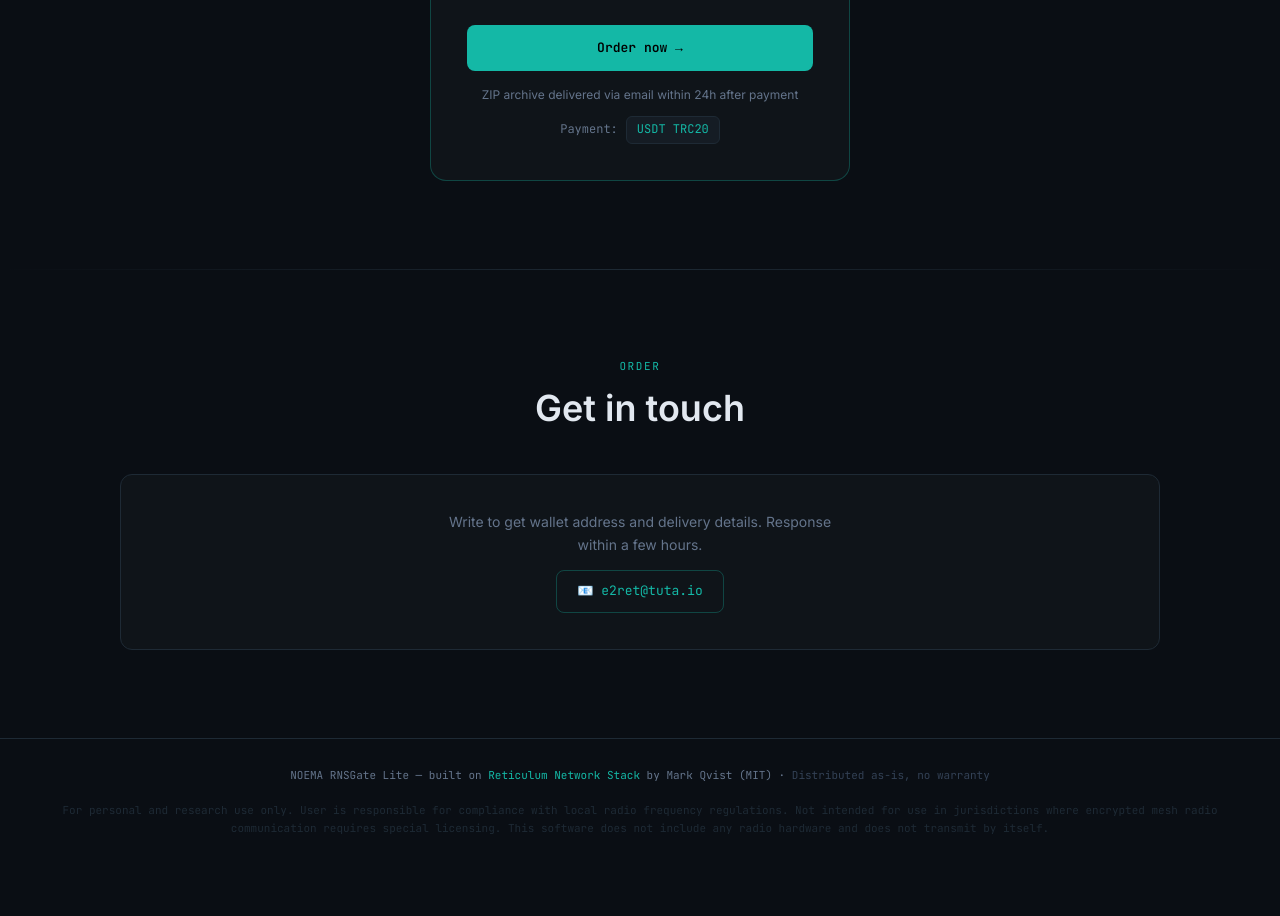
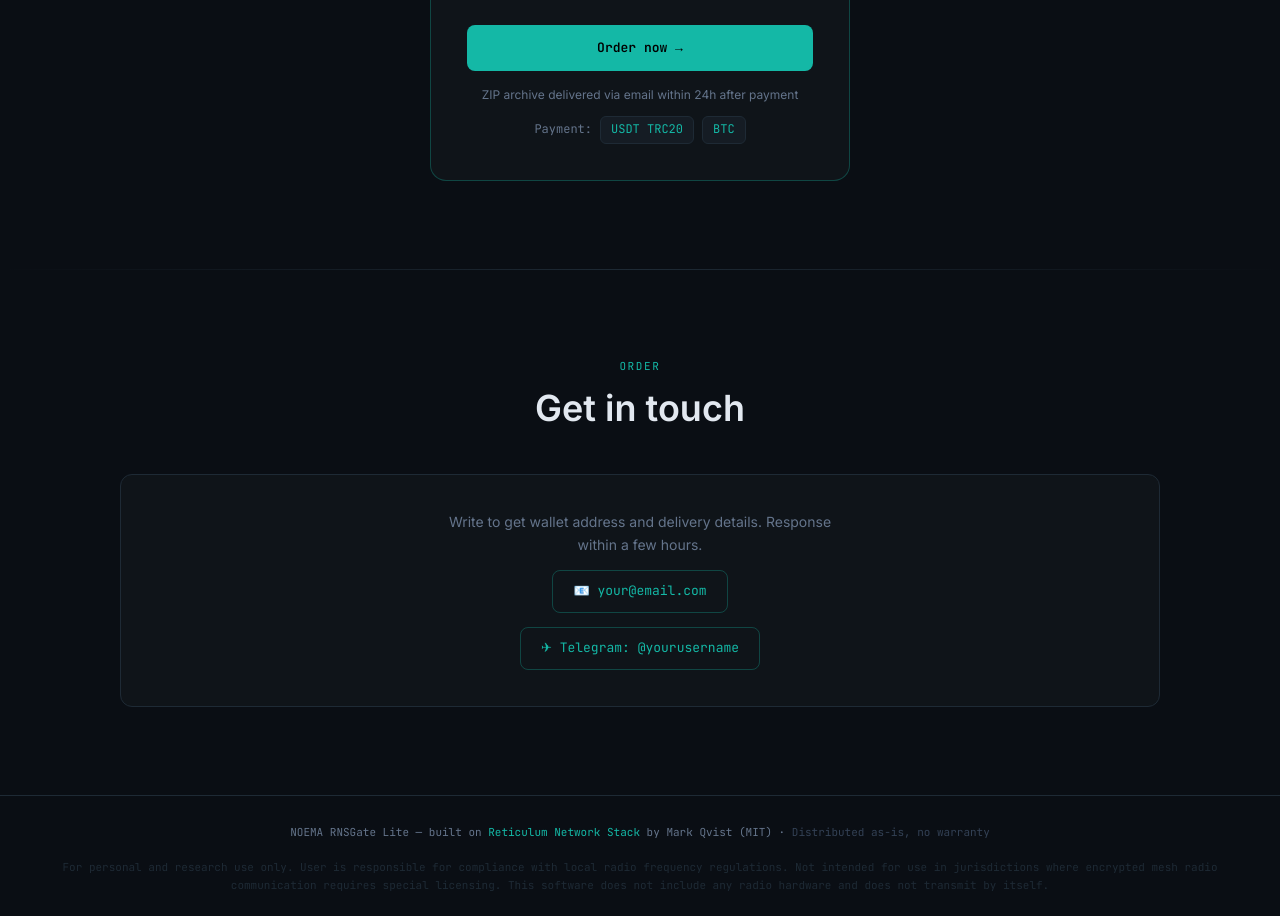
Before and after one commit to e2ret/e2ret.github.io, a plain HTML site: page index.html in a window 1280 px wide. Shown: the part 3222-4138 px from the top of the page. Before the commit the page ends 4087 px from the top, so only its background shows below. Drawn offline with Linux system fonts and the light colour scheme.

Commit message:
Update payment options and contact information

```diff
--- a/index.html
+++ b/index.html
@@ -212,7 +212,7 @@ footer{border-top:1px solid var(--bd);padding:28px 24px;text-align:center;font-f
       </ul>
       <a href="#contact" class="btn-primary" style="display:block;text-align:center">Order now →</a>
       <div class="price-note">ZIP archive delivered via email within 24h after payment</div>
-      <div class="price-crypto">Payment: <span class="crypto-badge">USDT TRC20</span></div>
+      <div class="price-crypto">Payment: <span class="crypto-badge">USDT TRC20</span><span class="crypto-badge">BTC</span></div>
     </div>
   </div>
 </section>
@@ -225,7 +225,8 @@ footer{border-top:1px solid var(--bd);padding:28px 24px;text-align:center;font-f
     <h2 class="section-title">Get in touch</h2>
     <div class="contact-box">
       <p class="contact-desc">Write to get wallet address and delivery details. Response within a few hours.</p>
-      <a href="mailto:your@email.com" class="contact-link">📧 e2ret@tuta.io</a>
+      <a href="mailto:your@email.com" class="contact-link">📧 your@email.com</a>
+      <a href="https://t.me/yourusername" class="contact-link">✈ Telegram: @yourusername</a>
     </div>
   </div>
 </section>
```
